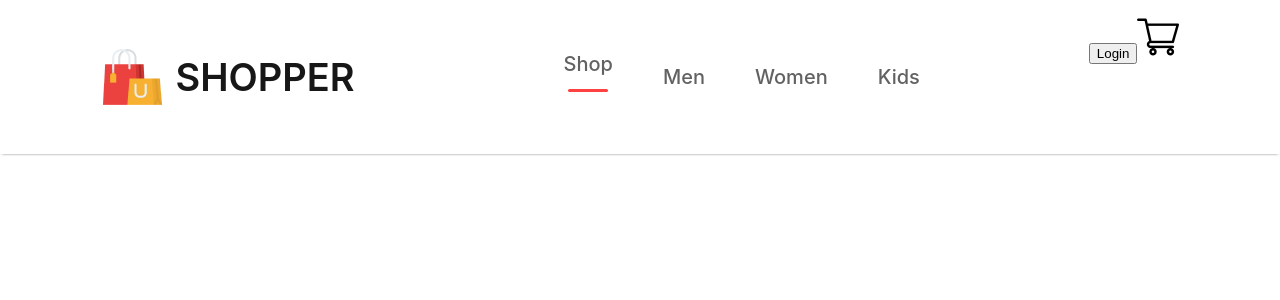
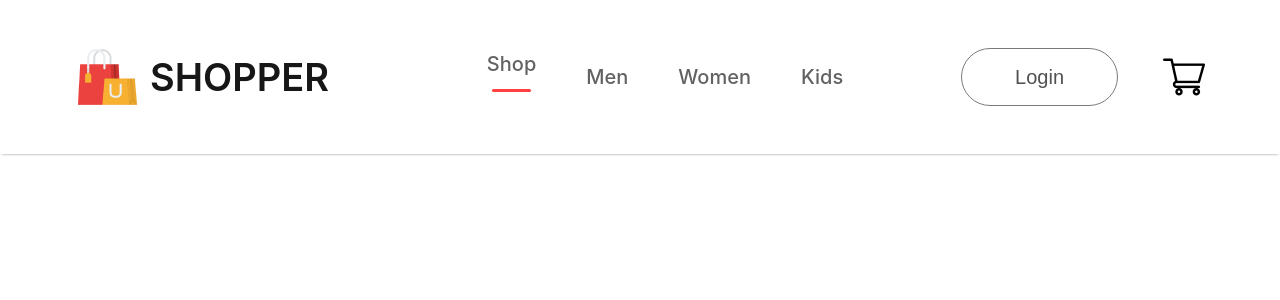
Before and after one commit to Jossyboydgenius/E-shop, a React (Create React App) app: page / in a window 1280 px wide. Shown: the top 300 px of the page. Built offline with nearby package versions, Linux system fonts and the light colour scheme.

Commit message:
E-commerce

```diff
--- a/src/Components/Navbar/Navbar.css
+++ b/src/Components/Navbar/Navbar.css
@@ -4,16 +4,19 @@
     padding: 16px;
     box-shadow: 0 1px 3px -2px black;
 }
+
 .nav-logo{
     display: flex;
     align-items: center;
     gap: 10px;
 }
+
 .nav-logo p{
     color: #171717;
     font-size: 38px;
     font-weight: 600;
 }
+
 .nav-menu {
     display: flex;
     align-items: center;
@@ -23,6 +26,7 @@
     font-size: 20px;
     font-weight: 500;
 }
+
 .nav-menu li{
     display: flex;
     align-items: center;
@@ -30,11 +34,35 @@
     justify-content: center;
     cursor: pointer;
     gap: 3px;
-    }
-    .nav-menu hr {
+}
+
+ .nav-menu hr {
         border: none;
         width: 80%;
         height: 3px;
         border-radius: 10px;
         background: #ff4141;
-    }
+}
+
+ .nav-login-cart {
+        display: flex;
+        align-items: center;
+        gap: 45px;
+}
+
+.nav-login-cart button{
+    width: 157px;
+    height: 58px;
+    outline: none;
+    border: 1px solid #7a7a7a;
+    border-radius: 75px;
+    color: #515151;
+    font-size: 20px;
+    font-weight: 500;
+    background: white;
+    cursor: pointer;
+}
+
+.nav-login-cart button:active{
+    background: #f3f3f3;
+}
```
